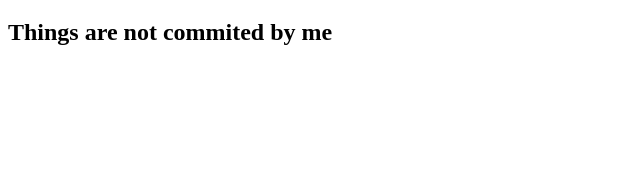
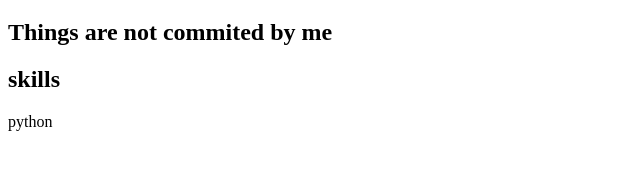
Before and after one commit to T-9535/mlops1, a plain HTML site: page index.html in a window 1280 px wide. Shown: the part 141-310 px from the top of the page, without its empty margins (0-640 px from the left). Drawn offline with Linux system fonts and the light colour scheme.

Commit message:
third commit

```diff
--- a/index.html
+++ b/index.html
@@ -4,5 +4,7 @@
         <h2>World is all mine</h2>
         <h2>my name is John Doe</h2>
         <h2>Things are not commited by me</h2>
+        <h2>skills</h2>
+        <p>python</p>
     </body>
 </html>
```
